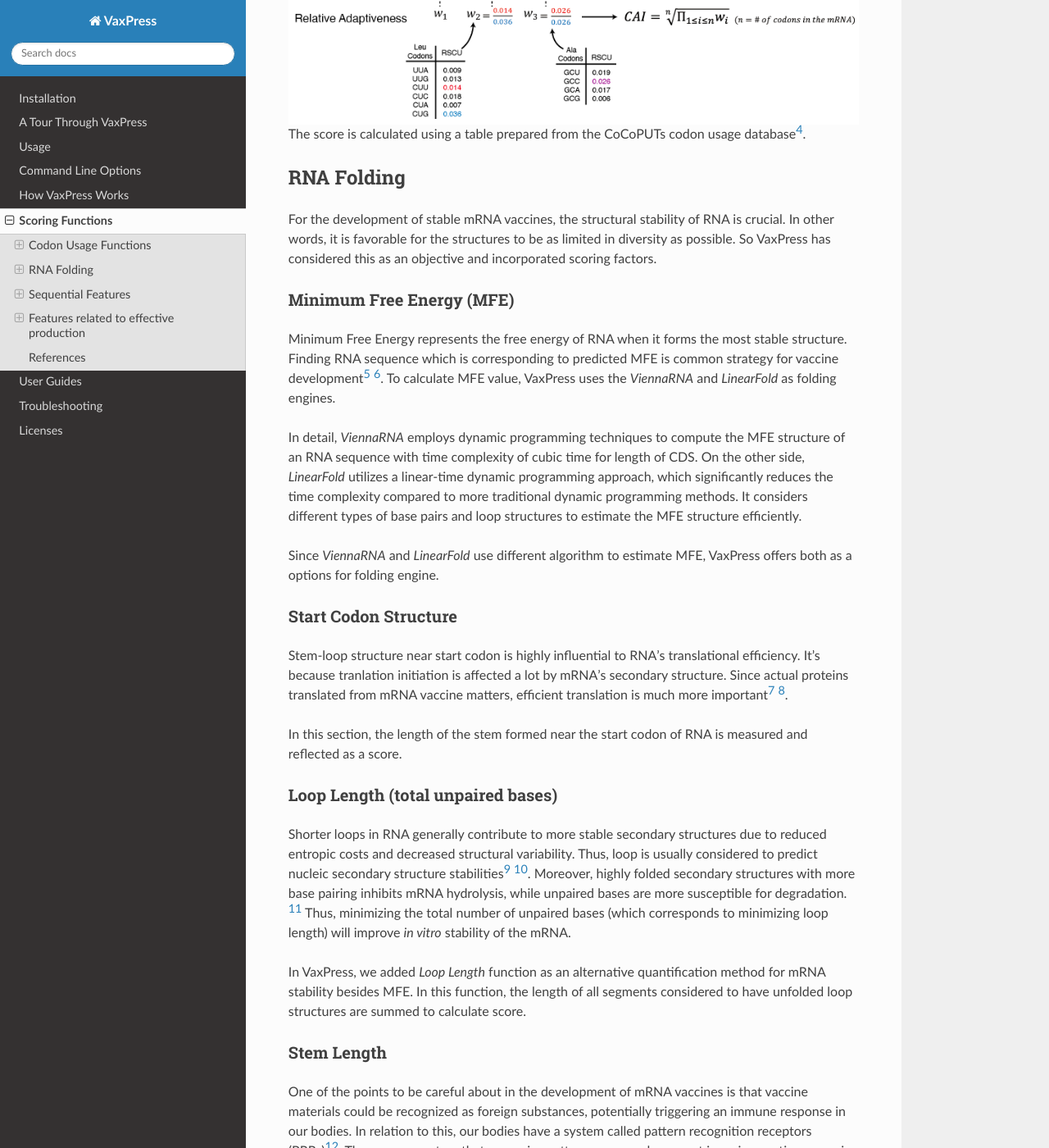
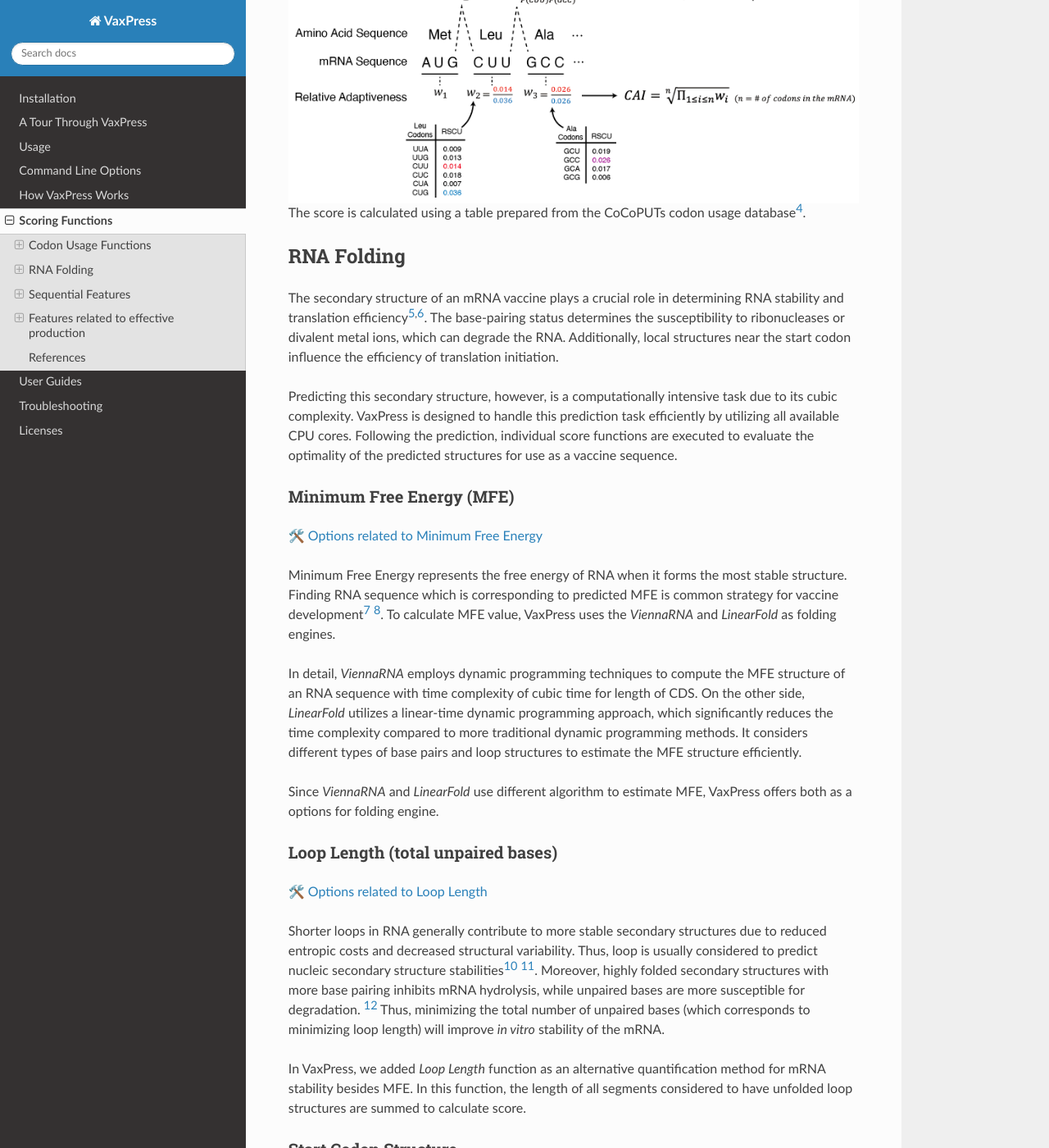
Before and after one commit to ChangLabSNU/VaxPress, a Sphinx documentation site: the page built from docs/scoring_functions.rst, in a window 1280 px wide and 1400 px high, scrolled down 1730 px. Shown: the whole window at 82% size. Built offline with Sphinx 7.4.7 and the Read the Docs theme 2.0.0, drawn with Linux system fonts in a browser that asks for light colours; some of the changed text lies outside the part shown.

Commit message:
Add links to options; Revise RNA Folding section.

```diff
--- a/docs/conf.py
+++ b/docs/conf.py
@@ -9,7 +9,8 @@ release = '0.4'
 extensions = [
     'sphinx.ext.duration',
     'sphinx_rtd_theme',
-    'sphinx.ext.mathjax'
+    'sphinx.ext.mathjax',
+    'sphinxemoji.sphinxemoji',
 ]
 bibtex_bibfiles = ['refs.bib']
 templates_path = ['_templates']
--- a/docs/requirements.txt
+++ b/docs/requirements.txt
@@ -1 +1,2 @@
 sphinx-rtd-theme==1.2.2
+sphinxemoji==0.2.0
--- a/docs/scoring_functions.rst
+++ b/docs/scoring_functions.rst
@@ -48,6 +48,8 @@ frequencies with those found in the human transcriptome.
 Codon Adaptation Index (CAI)
 ============================
 
+|:hammer_and_wrench:| :ref:`Options related to Codon Adaptation Index <options-CAI>`
+
 The Codon Adaptation Index (CAI) measures the similarity between
 the codon usage in a given sequence and a reference sequence\ [#CAI]_.
 The relative adaptiveness of each codon is calculated based on the
@@ -70,6 +72,8 @@ where :math:`n` is the number of codons in the sequence.
 =============
 Bicodon Usage
 =============
+
+|:hammer_and_wrench:| :ref:`Options related to Bicodon Usage <options-bicodon>`
 
 In addition to the biased use of individual codons, the frequency
 of consecutive codon occurrences is also known to be significantly
@@ -107,14 +111,26 @@ codon usage database\ [#CoCoPUTs]_.
 RNA Folding
 -----------
 
-For the development of stable mRNA vaccines, the structural stability
-of RNA is crucial. In other words, it is favorable for the structures
-to be as limited in diversity as possible. So VaxPress has considered
-this as an objective and incorporated scoring factors.
+The secondary structure of an mRNA vaccine plays a crucial role in
+determining RNA stability and translation
+efficiency\ [#Mauger2019]_:sup:`,`\ [#Leppek2022]_. The base-pairing
+status determines the susceptibility to ribonucleases or divalent
+metal ions, which can degrade the RNA. Additionally, local structures
+near the start codon influence the efficiency of translation
+initiation.
+
+Predicting this secondary structure, however, is a computationally
+intensive task due to its cubic complexity. VaxPress is designed
+to handle this prediction task efficiently by utilizing all available
+CPU cores. Following the prediction, individual score functions are
+executed to evaluate the optimality of the predicted structures for
+use as a vaccine sequence.
 
 =========================
 Minimum Free Energy (MFE)
 =========================
+
+|:hammer_and_wrench:| :ref:`Options related to Minimum Free Energy <options-MFE>`
 
 Minimum Free Energy represents the free energy of RNA
 when it forms the most stable structure. Finding RNA sequence which
@@ -133,22 +149,11 @@ and loop structures to estimate the MFE structure efficiently.
 Since *ViennaRNA* and *LinearFold* use different algorithm to
 estimate MFE, VaxPress offers both as a options for folding engine.
 
-=====================
-Start Codon Structure
-=====================
-
-Stem-loop structure near start codon is highly influential to RNA's
-translational efficiency. It's because tranlation initiation is
-affected a lot by mRNA's secondary structure. Since actual proteins
-translated from mRNA vaccine matters, efficient translation is much
-more important\ [#Mauger2019]_ [#Kearse2019]_.
-
-In this section, the length of the stem formed near the start codon
-of RNA is measured and reflected as a score.
-
 ==================================
 Loop Length (total unpaired bases)
 ==================================
+
+|:hammer_and_wrench:| :ref:`Options related to Loop Length <options-loops>`
 
 Shorter loops in RNA generally contribute to more stable secondary
 structures due to reduced entropic costs and decreased structural
@@ -166,9 +171,26 @@ quantification method for mRNA stability besides MFE. In this
 function, the length of all segments considered to have unfolded
 loop structures are summed to calculate score.
 
+=====================
+Start Codon Structure
+=====================
+
+|:hammer_and_wrench:| :ref:`Options related to Start Codon Structure <options-startstr>`
+
+Stem-loop structure near start codon is highly influential to RNA's
+translational efficiency. It's because tranlation initiation is
+affected a lot by mRNA's secondary structure. Since actual proteins
+translated from mRNA vaccine matters, efficient translation is much
+more important\ [#Mauger2019]_ [#Kearse2019]_.
+
+In this section, the length of the stem formed near the start codon
+of RNA is measured and reflected as a score.
+
 ===========
 Stem Length
 ===========
+
+|:hammer_and_wrench:| :ref:`Options related to Stem Length <options-longstems>`
 
 One of the points to be careful about in the development of mRNA
 vaccines is that vaccine materials could be recognized as foreign
@@ -202,6 +226,8 @@ stability and immunogenicity in cells, such as:
 iCodon-Predicted Stability
 ==========================
 
+|:hammer_and_wrench:| :ref:`Options related to iCodon-Predicted Stability <options-iCodon>`
+
 ``iCodon`` is program that predicts the stability of the coding
 sequence of RNA using synonymous codons based on machine learning
 model trained by mRNA stability profiles from zebrafish and Xenopus
@@ -215,6 +241,8 @@ to propose the optimal RNA sequence.
 =============
 Uridine Count
 =============
+
+|:hammer_and_wrench:| :ref:`Options related to Uridine Count <options-ucount>`
 
 RNA molecules that are extensively folded induce a severe interferon
 response, and a significant contributing factor to this is the
@@ -232,6 +260,8 @@ uridine count.
 DegScore
 ========
 
+|:hammer_and_wrench:| :ref:`Options related to DegScore <options-DegScore>`
+
 DegScore is the deep learning model devolped by Eterna. It predicts
 possibility for degradation of RNA from the sequence information.
 Unlike the usage of DegScore in Eterna's original projects, VaxPress
@@ -247,6 +277,8 @@ Features related to effective production
 ==============
 Local GC Ratio
 ==============
+
+|:hammer_and_wrench:| :ref:`Options related to Local GC Ratio <options-gc>`
 
 The production of mRNA vaccines is carried out through in vitro
 transcription. For this purpose, it's necessary to synthesize
@@ -268,6 +300,8 @@ the score.
 =============
 Repeat Length
 =============
+
+|:hammer_and_wrench:| :ref:`Options related to Repeat Length <options-repeats>`
 
 For the mass production of mRNA vaccines, cloning using plasmids
 is necessary. This is achieved through the synthesis of the target
@@ -298,16 +332,20 @@ References
    (CoCoPUTs): Facilitating Genetic Variation Analyses and Recombinant
    Gene Design. *J Mol Biol* 2019;431(13):2434-2441.
 
+.. [#Mauger2019] Mauger, D.M., *et al.* mRNA structure regulates protein
+   expression through changes in functional half-life. *Proc Natl
+   Acad Sci USA* 2019;116(48):24075-24083.
+
+.. [#Leppek2022] Leppek, K., *et al.* Combinatorial optimization of
+   mRNA structure, stability, and translation for RNA-based
+   therapeutics. *Nat Commun* 2022;13(1):1536.
+
 .. [#Zuker1981] Zuker, M. and Stiegler, P. Optimal computer folding of
    large RNA sequences using thermodynamics and auxiliary information.
    *Nucleic Acids Res* 1981;9(1):133-148.
 
 .. [#Hofacker2014] Hofacker, I.L. Energy-directed RNA structure prediction.
    *Methods Mol Biol* 2014;1097:71-84.
-
-.. [#Mauger2019] Mauger, D.M., *et al.* mRNA structure regulates protein
-   expression through changes in functional half-life. *Proc Natl
-   Acad Sci USA* 2019;116(48):24075-24083.
 
 .. [#Kearse2019] Kearse, M.G., *et al.* Ribosome queuing enables non-AUG
    translation to be resistant to multiple protein synthesis inhibitors.
@@ -348,7 +386,3 @@ References
    and Chemical Modification Increase Cas9 mRNA Activity and Reduce
    Immunogenicity without HPLC Purification. *Mol Ther Nucleic Acids*
    2018;12:530-542.
-
-.. [#Leppek2022] Leppek, K., *et al.* Combinatorial optimization of
-   mRNA structure, stability, and translation for RNA-based
-   therapeutics. *Nat Commun* 2022;13(1):1536.
```
Also changed, not shown: other parts of docs/scoring_functions.rst (+2 -0 lines), docs/command_line_options.rst (+22 -0 lines).
